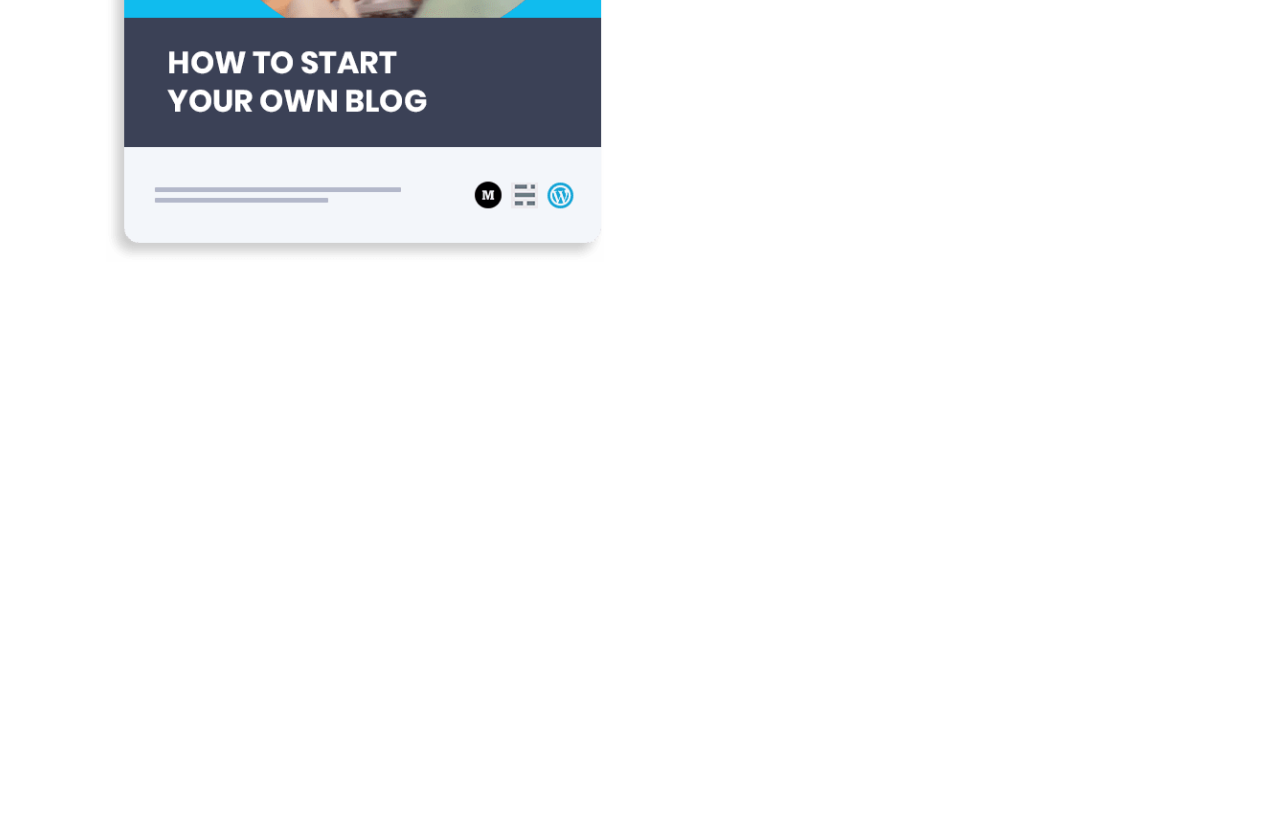
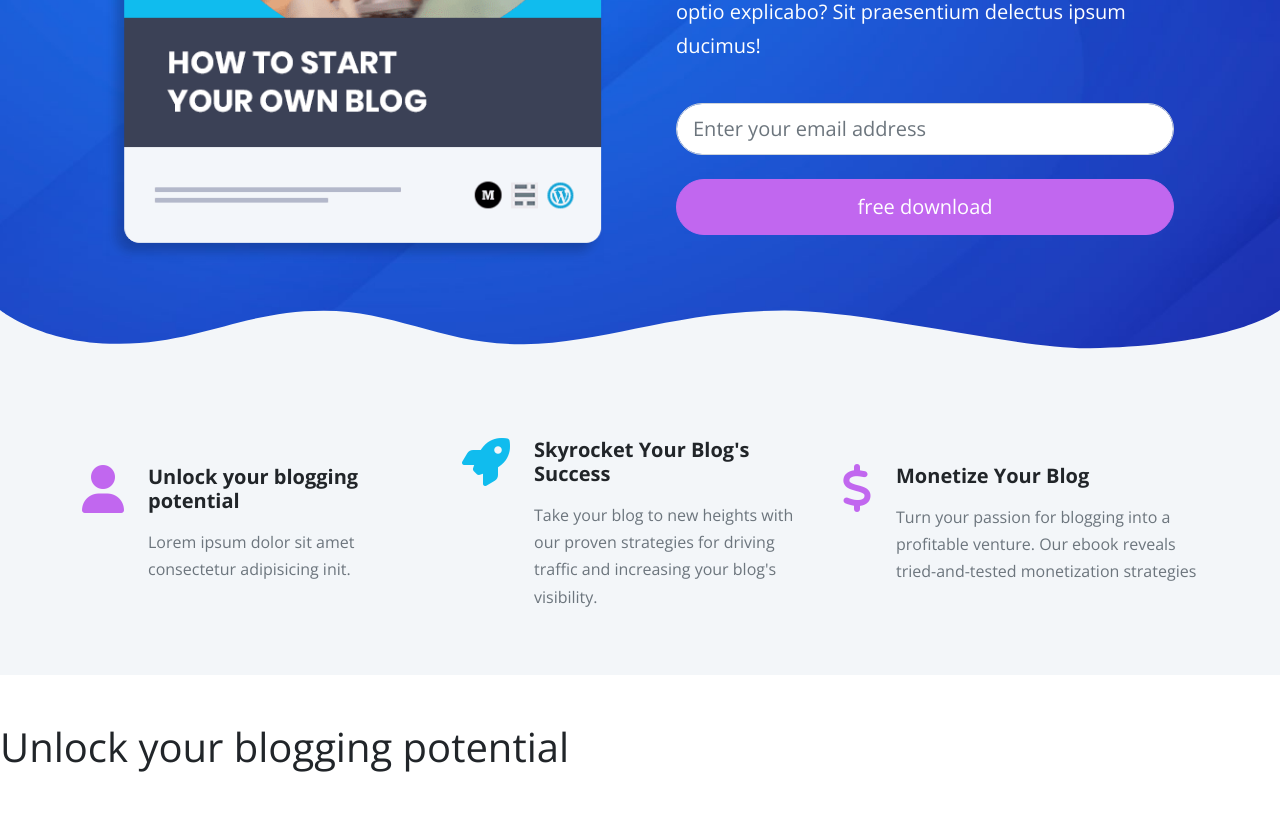
Before and after one commit to chase104/bootstrap-refresh, a website: page index.html in a window 1280 px wide. Shown: the part 547-1382 px from the top of the page. Before the commit the page ends 857 px from the top, so only its background shows below. Drawn offline with nearby package versions, Linux system fonts and the light colour scheme; files that its build step writes are made by us from their sources.

Commit message:
complete phase 1

```diff
--- a/index.html
+++ b/index.html
@@ -15,7 +15,7 @@
     <title>Free E-Book | Start Your Own Blog</title>
   </head>
   <body>
-    <nav class="navbar navbar-expand-lg bg-dark fixed-top navbar-dark">
+    <nav class="navbar navbar-expand-lg fixed-top navbar-dark">
       <div class="container">
         <a href="index.html" class="navbar-brand">
           <img src="images/logo.png" alt="logo" width="225" />
@@ -67,14 +67,108 @@
                 <h1 class="display-3 fw-bold">Welcome to Blog Mastery!</h1>
                 <p class="lead">
                   Start your own blog today and get a free e-book on how to
-                  become a successful blogger.
+                  become a successful blogger. Lorem ipsum dolor sit amet
+                  consectetur adipisicing elit. Cumque dolorem fugiat natus
+                  inventore et, aperiam id pariatur accusamus eius eligendi nemo
+                  iusto minima optio explicabo? Sit praesentium delectus ipsum
+                  ducimus!
                 </p>
+                <div class="form-container text-center">
+                  <form>
+                    <div class="my-4">
+                      <input
+                        type="email"
+                        placeholder="Enter your email address"
+                        class="form-control form-control-lg rounded-5"
+                      />
+                    </div>
+                    <div class="d-grid">
+                      <button class="btn btn-primary text-white btn-lg">
+                        free download
+                      </button>
+                    </div>
+                  </form>
+                </div>
               </div>
             </div>
           </div>
         </div>
       </div>
+      <svg
+        class="frame-decoration"
+        data-name="Layer 2"
+        xmlns="http://www.w3.org/2000/svg"
+        preserveAspectRatio="none"
+        viewBox="0 0 1920 192.275"
+      >
+        <defs>
+          <style>
+            .cls-1 {
+              fill: #f3f6f9;
+            }
+          </style>
+        </defs>
+        <title>frame-decoration</title>
+        <path
+          class="cls-1"
+          d="M0,158.755s63.9,52.163,179.472,50.736c121.494-1.5,185.839-49.738,305.984-49.733,109.21,0,181.491,51.733,300.537,50.233,123.941-1.562,225.214-50.126,390.43-50.374,123.821-.185,353.982,58.374,458.976,56.373,217.907-4.153,284.6-57.236,284.6-57.236V351.03H0V158.755Z"
+          transform="translate(0 -158.755)"
+        />
+      </svg>
     </header>
+
+    <!-- Icons -->
+    <section class="icons bg-light pb-5">
+      <div class="container-xl">
+        <div class="row hstack g-4">
+          <div class="col-md-4 d-flex gap-4">
+            <i class="fas fa-user fa-3x text-primary"> </i>
+
+            <div>
+              <h5 class="fw-bold">Unlock your blogging potential</h5>
+              <p class="text-muted">
+                Lorem ipsum dolor sit amet consectetur adipisicing init.
+              </p>
+            </div>
+          </div>
+          <div class="col-md-4 d-flex gap-4">
+            <i class="fas fa-rocket fa-3x text-secondary"> </i>
+
+            <div>
+              <h5 class="fw-bold">Skyrocket Your Blog's Success</h5>
+              <p class="text-muted">
+                Take your blog to new heights with our proven strategies for
+                driving traffic and increasing your blog's visibility.
+              </p>
+            </div>
+          </div>
+          <div class="col-md-4 d-flex gap-4">
+            <i class="fas fa-dollar fa-3x text-primary"> </i>
+
+            <div>
+              <h5 class="fw-bold">Monetize Your Blog</h5>
+              <p class="text-muted">
+                Turn your passion for blogging into a profitable venture. Our
+                ebook reveals tried-and-tested monetization strategies
+              </p>
+            </div>
+          </div>
+        </div>
+      </div>
+    </section>
+
+    <section id="details" class="details my-5">
+      <div class="row">
+        <div class="col-md-6">
+          <div
+            class="text-container d-flex flex-column justify-content-center h-100"
+          >
+            <h2 class="display-6">Unlock your blogging potential</h2>
+          </div>
+        </div>
+        <div class="col-md-6"></div>
+      </div>
+    </section>
 
     <script src="js/bootstrap.bundle.min.js"></script>
     <script src="js/script.js"></script>
--- a/js/script.js
+++ b/js/script.js
@@ -1 +1,18 @@
 // Add custom JavaScript here
+
+const userScroll = () => {
+  const navbar = document.querySelector(".navbar");
+  window.addEventListener("scroll", () => {
+    if (window.scrollY > 50) {
+      navbar.classList.add("bg-dark");
+      navbar.classList.add("navbar-sticky");
+    } else {
+      navbar.classList.remove("bg-dark");
+      navbar.classList.remove("navbar-sticky");
+    }
+  });
+};
+
+document.addEventListener("DOMContentLoaded", () => {
+  userScroll();
+});
--- a/scss/bootstrap.scss
+++ b/scss/bootstrap.scss
@@ -45,4 +45,7 @@ $spacers: (
   8: $spacer * 12,
 ) !default;
 
+$line-height-base: 1.7;
+$headings-margin-bottom: $spacer * 1;
+
 @import "../node_modules/bootstrap/scss/bootstrap";
--- a/scss/styles.scss
+++ b/scss/styles.scss
@@ -1,3 +1,24 @@
 .navbar .btn-outline-light:hover {
   color: var(--bs-dark);
 }
+.header {
+  background: url("../images/header-background.jpg") no-repeat center center;
+  background-size: cover;
+}
+.navbar {
+  transition: all 0.35s;
+}
+.navbar-sticky {
+  opacity: 0.9;
+  box-shadow: 0 0 10 rgba(0, 0, 0, 0.5);
+}
+
+@media (max-width: 1000px) {
+  .hero .image-container {
+    display: flex;
+    justify-content: center;
+  }
+  .hero .text-container {
+    text-align: center;
+  }
+}
```
